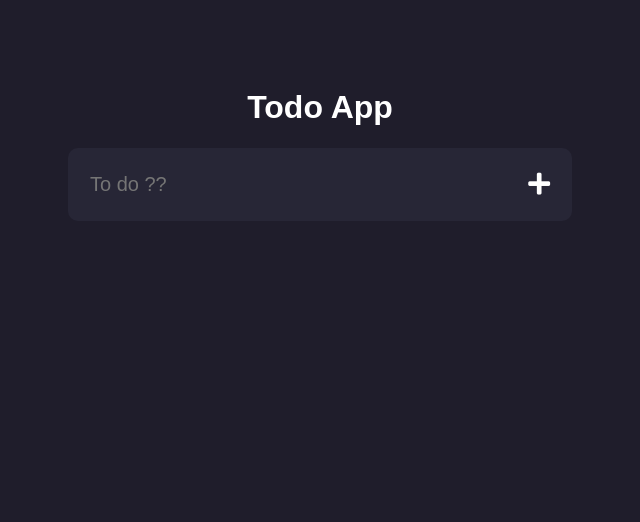
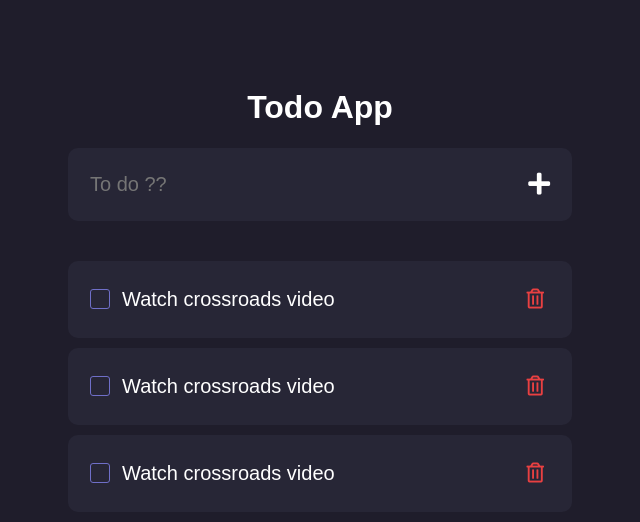
Before and after one commit to octoi/crappy-todo-app, a React (Create React App) app: page / in a window 1280 px wide. Shown: the top 522 px of the page, without its empty margins (320-960 px from the left). Built offline with nearby package versions, Linux system fonts and the light colour scheme.

Commit message:
todos styles

```diff
--- a/src/App.css
+++ b/src/App.css
@@ -56,8 +56,60 @@ input {
     opacity: 0.5;
 }
 
+.todo {
+    width: 500px;
+    background: #272636;
+    border-radius: 10px;
+    border: 2px solid transparent;
+    transition: 0.5s;
+    display: flex;
+    justify-content: space-between;
+    align-items: center;
+    margin-top: 10px;
+}
+
+.todo p {
+    font-size: 20px;
+    cursor: pointer;
+    padding: 5px 10px;
+}
+
+.todo button {
+    border: none;
+    outline: none;
+    margin-right: 20px;
+    background: none;
+    color: #FE4343;
+    font-size: 20px;
+    cursor: pointer;
+    opacity: 0.9;
+}
+
+.todo:hover {
+    border: 2px solid #6F6FC8;
+}
+
 @media (max-width: 550px){
     .input {
-        width: 100%;
+        width: 90vw;
+    }
+    .todo{
+        width: 90vw;
     }
 }
+
+.checkbox {
+    margin-left: 20px;
+    -webkit-appearance: none;
+	background-color: none;
+	border: 1px solid #6F6FC8;
+	padding: 9px;
+	border-radius: 3px;
+	display: inline-block;
+	position: relative;
+    overflow: none;
+}
+
+.checkbox:checked{
+    background-color: #6F6FC8;
+}
--- a/src/App.js
+++ b/src/App.js
@@ -1,5 +1,6 @@
 import { useState, useEffect } from 'react';
 import './App.css';
+import Todo from './Todo';
 
 function App() {
     const [todos, setTodos] = useState([]);
@@ -27,6 +28,11 @@ function App() {
                 />
                 <button><i class="fas fa-plus"></i></button>
             </div>
+            <div style={{ marginTop: "30px" }}>
+                <Todo />
+                <Todo />
+                <Todo />
+            </div>
         </div>
     );
 }
--- /dev/null
+++ b/src/Todo.js
@@ -0,0 +1,13 @@
+import React from 'react'
+
+export default function Todo({ todo }) {
+    return (
+        <div className="todo">
+            <div style={{ display: "flex", alignItems: "center" }}>
+                <input className="checkbox" type="checkbox" />
+                <p>Watch crossroads video</p>
+            </div>
+            <button><i class="far fa-trash-alt"></i></button>
+        </div>
+    )
+}
```
